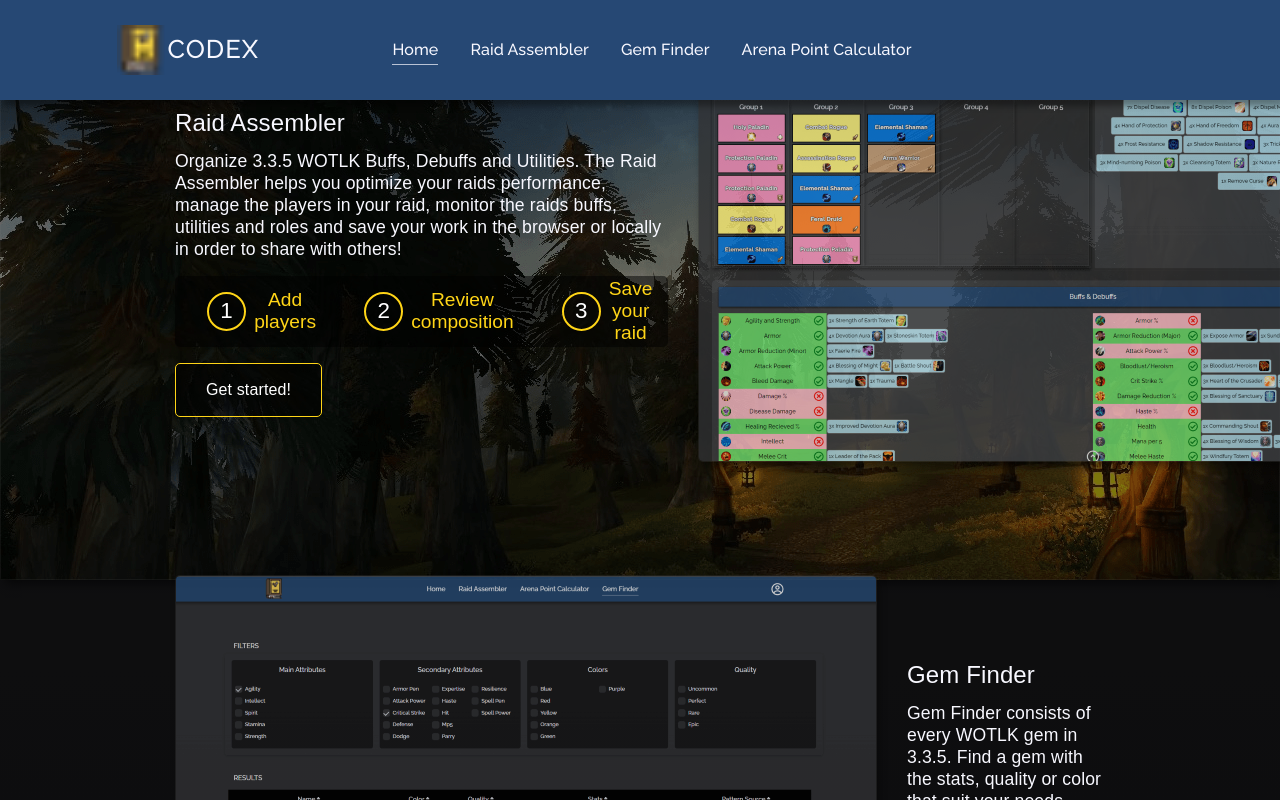
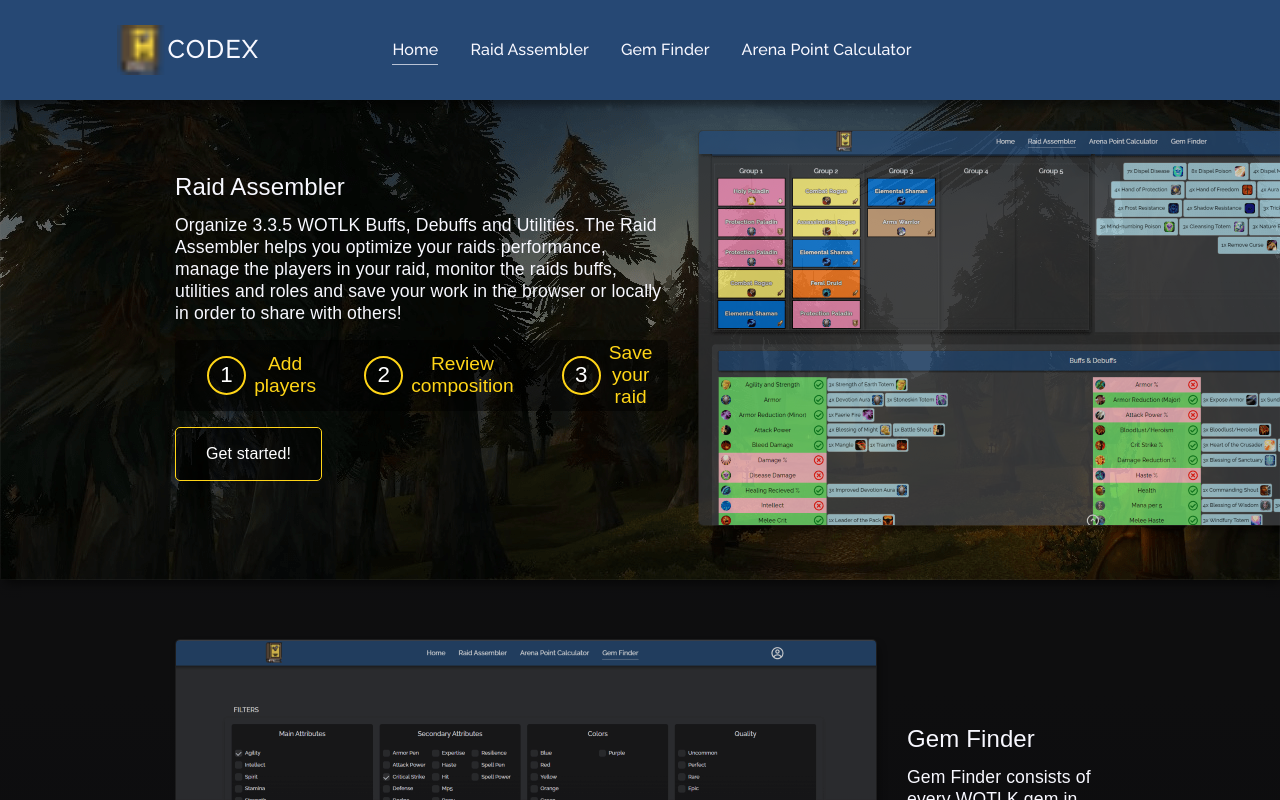
Before and after one commit to MarcusMohns/Codex-Online, a React (Create React App) app: page /home in a window 1280 px wide. Shown: the top 800 px of the page. Built offline with nearby package versions, Linux system fonts and the light colour scheme.

Commit message:
margin-top to make it look less scrunched

```diff
--- a/src/components/styles/HomeStyled.js
+++ b/src/components/styles/HomeStyled.js
@@ -12,6 +12,12 @@ export const Main = styled.main`
   min-height: 80%;
   height: auto;
   box-shadow: 3px 5px 10px -2px rgba(255, 255, 255, 0.2);
+
+  #raid-assembler-container {
+    @media (min-width: 1200px) {
+      margin-top: 5%;
+    }
+  }
 
   #gem-finder-container {
     background-color: ${COLORS.fadedGrey};
@@ -52,8 +58,7 @@ export const PagePreviewContainer = styled.div`
   width: 100%;
   background-color: ${COLORS.fadedBlack};
   z-index: 10;
-  padding: 2rem;
-  padding-bottom: 4rem;
+  padding: 6rem 2rem;
 
   .content-preview-image {
     border-radius: 5px;
@@ -89,12 +94,10 @@ export const PagePreviewText = styled.div`
   text-align: center;
   font-size: 1.1rem;
   font-family: sans-serif;
-
   text-rendering: optimizeLegibility;
   -webkit-font-smoothing: antialiased;
   line-height: 1.375rem;
   letter-spacing: 0.0071428571em;
-  font-weight: 100;
 
   .step-container {
     display: none;
--- a/src/pages/home.js
+++ b/src/pages/home.js
@@ -11,7 +11,7 @@ const Home = () => {
   return (
     <Main>
       <HomeSection />
-      <PagePreviewContainer>
+      <PagePreviewContainer id="raid-assembler-container">
         <PagePreviewText>
           <PagePreviewHeader>Raid Assembler</PagePreviewHeader>
           Organize 3.3.5 WOTLK Buffs, Debuffs and Utilities. The Raid Assembler
--- a/src/pages/terms.js
+++ b/src/pages/terms.js
@@ -10,7 +10,7 @@ export const Header = styled.h1`
   color: white;
   width: 100%;
   height: 100%;
-  margin-top: 5%;
+  margin-top: 10%;
 `;
 
 const Main = styled.main`
```
